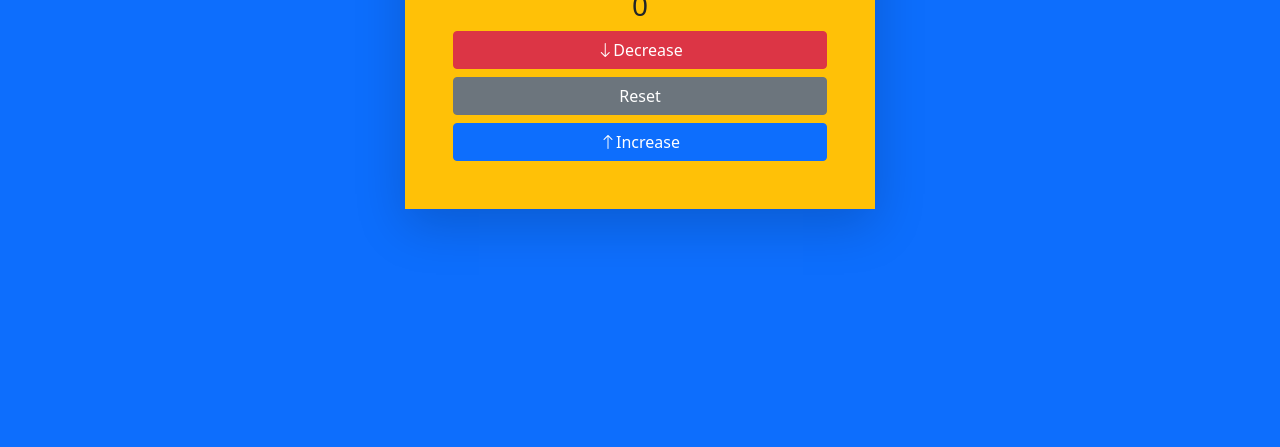
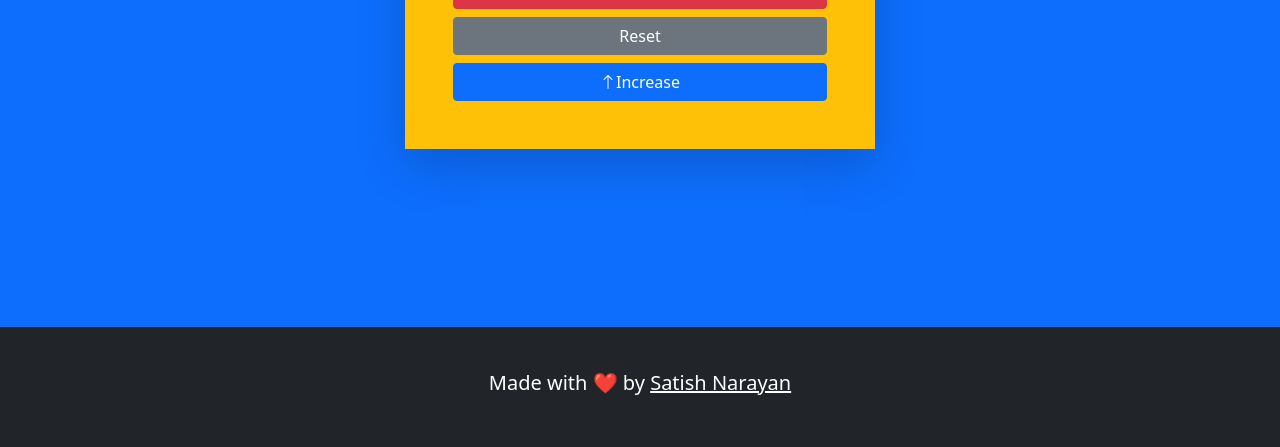
Before and after one commit to narayansatish/VanilaJsProjects, a plain HTML site: page CounterApp/index.html in a window 1280 px wide. Shown: the part 353-800 px from the top of the page. Drawn offline with nearby package versions, Linux system fonts and the light colour scheme.

Commit message:
completed

```diff
--- a/CounterApp/index.html
+++ b/CounterApp/index.html
@@ -12,8 +12,8 @@
 </head>
 
 <body>
-    <div class="d-flex  vh-100  vw-100  flex-column   justify-content-center bg-primary">
-        <div class=" app bg-warning p-5 shadow-lg w-xs-100  w-md-70 w-lg-70  w-xl-70    mx-auto ">
+    <div class="d-flex   flex-column justify-content-center bg-primary" style="min-height:85vh;width: 100vw;">
+        <div class=" bg-warning p-5 shadow-lg w-xs-100  w-md-70 w-lg-70  w-xl-70    mx-auto ">
             <h1 class="text-center">Counter Application</h1>
             <h3 id="value" class="text-center">0</h3>
             <div class="d-flex flex-column  justify-content-around ">
@@ -25,6 +25,13 @@
 
         </div>
 
+
+    </div>
+    <div class="bg-dark text-white w-100 d-flex flex-column justify-content-center "
+        style="min-height: 15vh;width: 100vw;">
+        <h3 class="text-center  fs-5 fs-md-1">Made with ❤️ by <a href="https://twitter.com/NarayanSatish10"
+                class="text-white"> Satish
+                Narayan</a> </h3>
     </div>
 
 </body>
```
